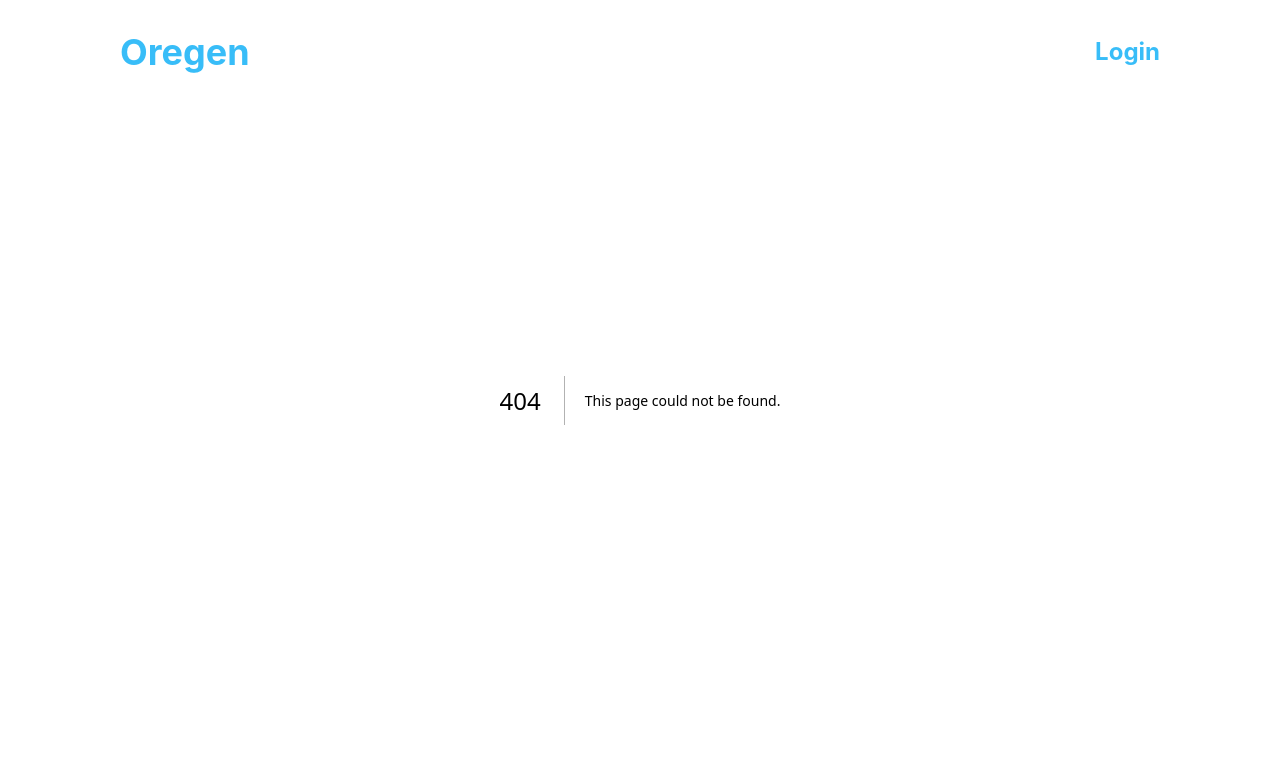
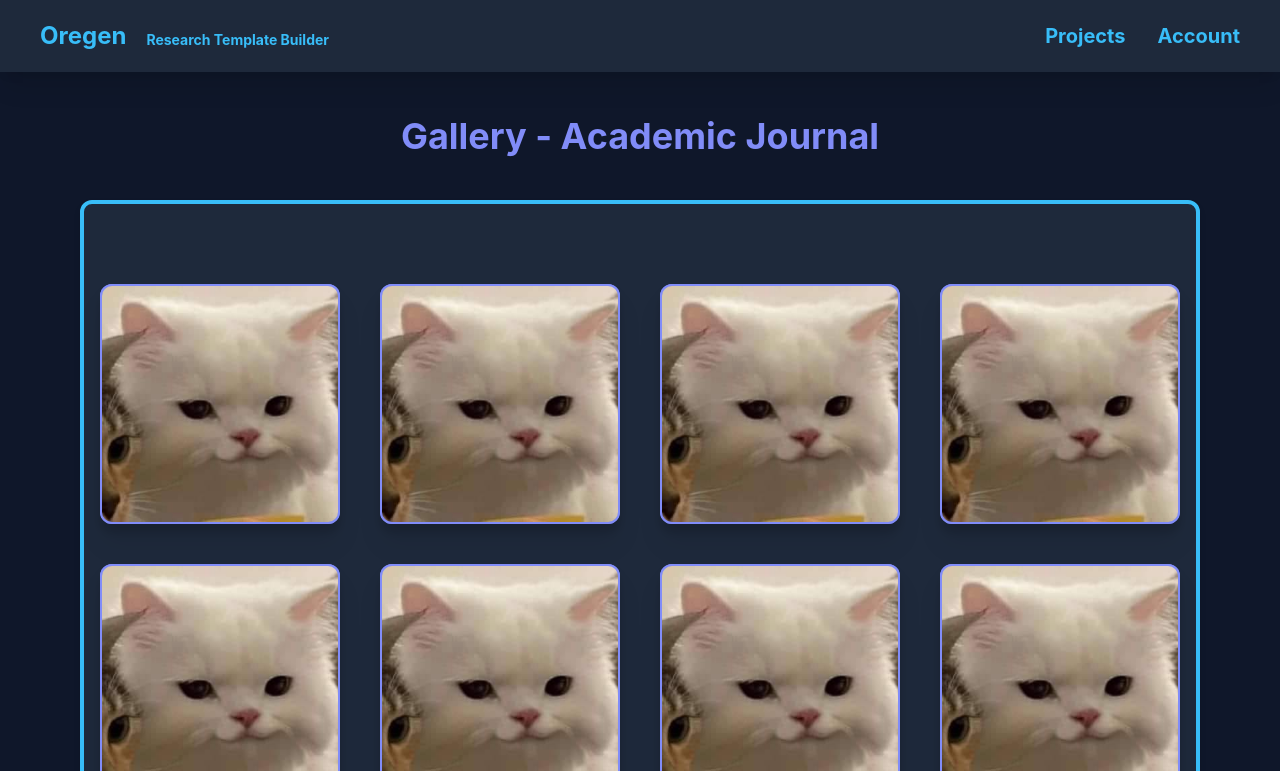
Before and after one commit to joeseffdl/ESS-Project, a Next.js app: page /home/templates in a window 1280 px wide. Before the commit this address had no page. Shown: the top 771 px of the page. Built offline with nearby package versions, Linux system fonts and the light colour scheme.

Commit message:
Created academic journal templates page

```diff
--- a/components/AppNavigation.jsx
+++ b/components/AppNavigation.jsx
@@ -16,7 +16,7 @@ function AppNavigation() {
         <main className="text-primary shadow-xl w-full top-0 left-0">
             <nav className="flex items-center justify-between bg-neutral py-5 px-10 font-bold">
                 <div className="font-bold text-2xl cursor-pointer flex items-center">
-                    <div className="flex items-center"><Link href="/" className="text-primary hover:text-primary-focus">Oregen</Link> <span className="hidden md:block mt-2 ml-5 text-sm">Research Template Builder</span></div>
+                    <div className="flex items-center"><Link href="/home" className="text-primary hover:text-primary-focus">Oregen</Link> <span className="hidden md:block mt-2 ml-5 text-sm">Research Template Builder</span></div>
                 </div>
                 <div onClick={ () => setOpen(!open)} className="text-3xl cursor-pointer md:hidden" >
                     <span>
--- a/pages/home/index.jsx
+++ b/pages/home/index.jsx
@@ -1,27 +1,9 @@
 import AppNavigation from "../../components/AppNavigation"
 import Link from "next/link"
-
 function Home() {
     return (
-        <section className="w-screen h-screen flex items-center">
-            <div className="w-full h-4/5 flex justify-center items-center">
-                <div className="w-3/5 h-3/5 drop-shadow-lg rounded-lg bg-neutral-focus flex justify-center items-center">
-                    <div className="text-center p-5 ">
-                        <h2 className="font-bold xl:text-5xl md:text-4xl sm:text-3xl text-2xl pb-5">Welcome to Oregen!</h2>
-                        <p className="xl:text-2xl md:text-xl sm:text-lg md:my-2">Lorem ipsum dolor sit amet consectetur adipisicing elit. Vel, consectetur sequi doloribus amet ratione qui iure nobis repudiandae nisi aut, sapiente excepturi dolore! Adipisci accusamus aspernatur eum vero nobis dolorem.</p>
-                        <Link href="/">
-                            <button
-                                className="btn btn-sm btn-outline btn-accent rounded-xl my-5
-                                xl:btn-lg sm:btn-md border-2
-                                hover:scale-105 transition ease-in-out hover:duration-300"
-                            >
-                                Select a template
-                            </button>
-                        </Link>
-                    </div>
-                </div>
-            </div>
-        </section>
+        <>
+        </>
     )
 }
 
--- /dev/null
+++ b/pages/home/templates.jsx
@@ -0,0 +1,64 @@
+import AppNavigation from "../../components/AppNavigation"
+import Image from "next/image"
+import Link from "next/link"
+
+function Templates() {
+    const templates = [
+        {name: "Template 1", image: "Sample"},
+        {name: "Template 2", image: "Sample"},
+        {name: "Template 3", image: "Sample"},
+        {name: "Template 4", image: "Sample"},
+        {name: "Template 5", image: "Sample"},
+        {name: "Template 6", image: "Sample"},
+        {name: "Template 7", image: "Sample"},
+        {name: "Template 8", image: "Sample"},
+        {name: "Template 9", image: "Sample"},
+        {name: "Template 10", image: "Sample"},
+        {name: "Template 11", image: "Sample"},
+        {name: "Template 12", image: "Sample"},
+    ]
+
+    return (
+        <section className="w-screen">
+            <section className="flex flex-col">
+                <div className="h-32 flex items-center justify-center font-bold">
+                    <h2 className="lg:text-4xl sm:text-3xl text-2xl text-secondary">Gallery - Academic Journal</h2>
+                </div>
+                <div className="grid place-items-center border-4 border-primary bg-neutral mx-10 mb-20 py-10 drop-shadow-md rounded-xl
+                md:mx-20 lg:py-20">
+                    <div className="
+                        grid gap-10
+                        sm:grid-cols-2 lg:grid-cols-3 xl:grid-cols-4
+                    ">
+                        {templates.map((template) => {
+                            return (
+                                <div className="w-60 h-60 rounded-xl drop-shadow-xl bg-secondary" key={template.name}>
+                                    <Image
+                                        className="object-cover rounded-xl drop-shadow-xl border-2 border-secondary hover:border-secondary-focus hover:scale-105 hover:border-4"
+                                        src={`/${template.image}.jpg`}
+                                        alt={`${template.name} image`}
+                                        fill
+                                    />
+                                </div>
+                            )
+                        })}
+                    </div>
+                    <div className="mt-10 mx-auto ">
+                        <button className="btn btn-outline btn-accent">Create first project</button>
+                    </div>
+                </div>
+            </section>
+        </section>
+    )
+}
+
+export default Templates;
+
+Templates.getLayout = function PageLayout(page) {
+    return (
+        <>
+            <AppNavigation />
+            {page}
+        </>
+    )
+}
--- /dev/null
+++ b/pages/home/welcome.jsx
@@ -0,0 +1,37 @@
+import AppNavigation from "../../components/AppNavigation"
+import Link from "next/link"
+
+function Welcome() {
+    return (
+        <section className="w-screen h-screen flex items-center">
+            <div className="w-full h-4/5 flex justify-center items-center">
+                <div className="lg:w-4/6 w-4/5 h-3/5 drop-shadow-lg rounded-lg bg-neutral-focus flex justify-center items-center">
+                    <div className="text-center p-5 ">
+                        <h2 className="font-bold xl:text-5xl md:text-4xl sm:text-3xl text-2xl pb-5">Welcome to Oregen!</h2>
+                        <p className="xl:text-2xl lg:px-5 md:text-xl sm:text-lg md:my-2">Lorem ipsum dolor sit amet consectetur adipisicing elit. Vel, consectetur sequi doloribus amet ratione qui iure nobis repudiandae nisi aut, sapiente excepturi dolore! Adipisci accusamus aspernatur eum vero nobis dolorem.</p>
+                        <Link href="/home/templates">
+                            <button
+                                className="btn btn-sm btn-outline btn-accent rounded-xl my-5
+                                xl:btn-lg sm:btn-md border-2
+                                hover:scale-105 transition ease-in-out hover:duration-300"
+                            >
+                                Select a template
+                            </button>
+                        </Link>
+                    </div>
+                </div>
+            </div>
+        </section>
+    )
+}
+
+export default Welcome;
+
+Welcome.getLayout = function PageLayout(page) {
+    return (
+        <>
+            <AppNavigation />
+            {page}
+        </>
+    )
+}
--- a/pages/index.jsx
+++ b/pages/index.jsx
@@ -39,7 +39,7 @@ export default function Home() {
                 }
               ].map((landing) => {
                 return (
-                  <div className="flex justify-center relative drop-shadow-xl p-5 rounded-xl my-10 bg-neutral-focus" key={landing}>
+                  <div className="flex justify-center relative drop-shadow-xl p-5 rounded-xl my-10 bg-neutral-focus" key={landing.name}>
                     <Image src={`/${landing.image}.jpg`} width={500} height={500} alt={`${landing.name} image`} className="object-cover rounded-lg" />
                   </div>
                 )
@@ -62,7 +62,7 @@ export default function Home() {
               },
             ].map((features) => {
               return (
-                <div className="flex flex-col items-center drop-shadow-xl p-10 rounded-xl lg:my-5 my-10 bg-neutral-focus" key={features}>
+                <div className="flex flex-col items-center drop-shadow-xl p-10 rounded-xl lg:my-5 my-10 bg-neutral-focus" key={features.name}>
                     <div className="flex-1 relative h-full w-full ">
                         <Image src={`/${features.image}.jpg`} alt={`${features.name} image`} fill className="object-cover rounded-lg" />
                     </div>
@@ -118,7 +118,7 @@ export default function Home() {
                   },
               ].map((team) => {
                   return (
-                      <div className="text-center drop-shadow-xl p-10 rounded-xl my-10 bg-neutral-focus" key={team}>
+                      <div className="text-center drop-shadow-xl p-10 rounded-xl my-10 bg-neutral-focus" key={team.name}>
                           <div className="grid place-content-center">
                               <Image src={`/${team.image}.jpg`} width={100} height={100} alt={`${team.name} image`} className="object-cover rounded-full" />
                           </div>
--- a/pages/login/index.jsx
+++ b/pages/login/index.jsx
@@ -28,7 +28,7 @@ function Login({ user = {} }) {
     // Functions
     const onSubmit = formValues => {
         console.log(formValues)
-
+        router.push("/home/welcome")
     }
 
     return (
```
